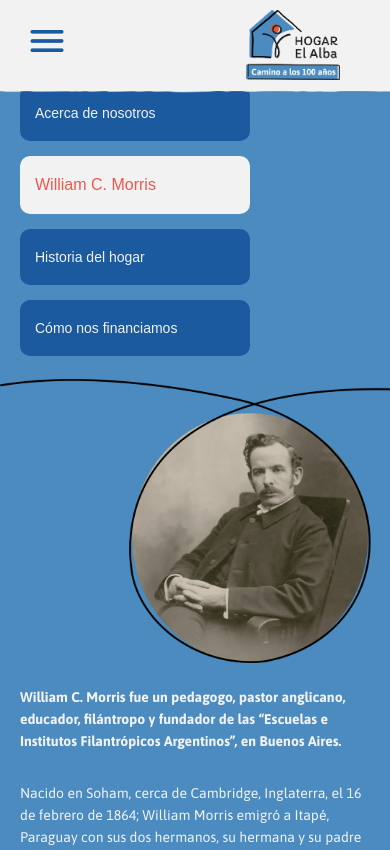
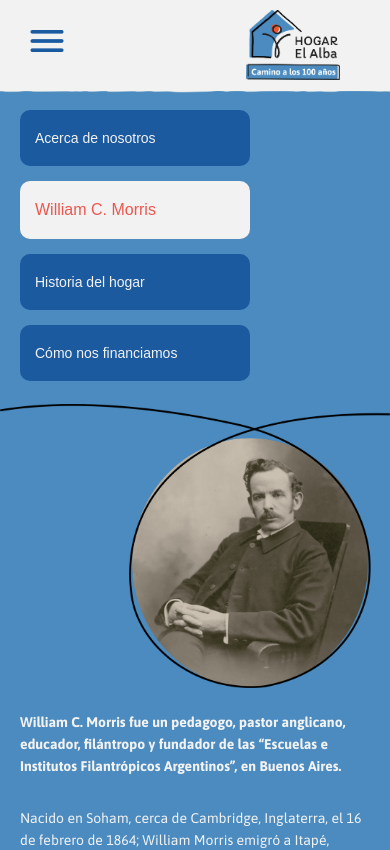
Before and after one commit to melmln/hogar-el-alba, a React (Create React App) app: page /william-morris in a window 390 px wide. Shown: the top 850 px of the page. Built offline with nearby package versions, Linux system fonts and the light colour scheme; a web font is replaced by a local one.

Commit message:
Corrijo visibilidad Nosotros

```diff
--- a/src/components/Nosotros/Financiamiento/Financiamiento.css
+++ b/src/components/Nosotros/Financiamiento/Financiamiento.css
@@ -113,6 +113,7 @@
         padding: 20px;
         background-size: cover;
         flex-direction: column;
+        padding-top: 45px;
     }
 
     .info-text-financiamiento-container {
--- a/src/components/Nosotros/Historia/Historia.css
+++ b/src/components/Nosotros/Historia/Historia.css
@@ -112,6 +112,7 @@
         flex-direction: column;
         padding-bottom: 0;
         gap: 20px;
+        padding-top: 45px;
     }
 
     .info-text-historia-container {
--- a/src/components/Nosotros/WilliamMorris/WilliamMorris.css
+++ b/src/components/Nosotros/WilliamMorris/WilliamMorris.css
@@ -99,6 +99,7 @@
         position: relative;
         padding: 20px;
         padding-bottom: 0;
+        padding-top: 45px;
     }
 
     .info-text-wcm-container {
--- a/src/pages/Nosotros/Nosotros.css
+++ b/src/pages/Nosotros/Nosotros.css
@@ -116,6 +116,7 @@
     background-size: cover;
     flex-direction: column;
     gap: 20px;
+    padding-top: 45px;
 }
 
 .info-text-nosotros-container {
```
